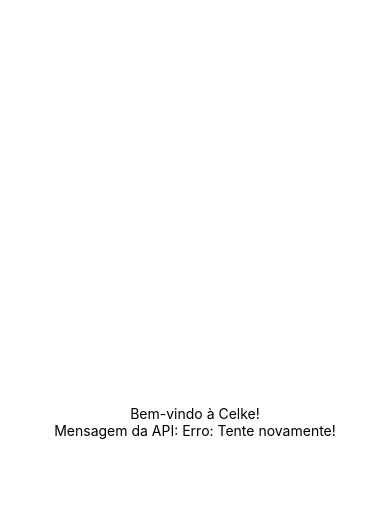
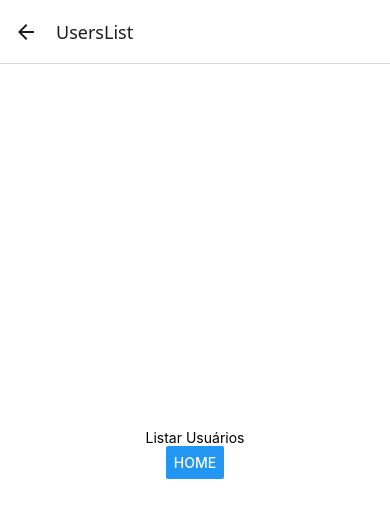
Before and after one commit to celkecursos/tutorial-aula-react-native-0-79-typescript, a React Native app: screen /UsersList in a window 390 px wide. Shown: the top 518 px of the page. Built offline with nearby package versions, Linux system fonts and the light colour scheme; no server answers.

Commit message:
Como criar rotas e navegação no aplicativo com React Native - Aula 3

```diff
--- a/App.tsx
+++ b/App.tsx
@@ -1,63 +1,10 @@
-// Importa o componente StatusBar da biblioteca do Expo para controlar a barra de status do dispositivo
-import { StatusBar } from 'expo-status-bar';
+import React, { JSX } from "react";
 
-// Importa componentes essenciais do React Native para estilização e layout
-import { StyleSheet, Text, View } from 'react-native';
+// Importar o arquivo com as rotas
+import Routes from "./src/routes";
 
-// Importa o arquivo de configuração da API criada
-import api from './src/config/api';
-
-// Importa hooks do React: useEffect (efeitos colaterais) e useState (estado)
-import { useEffect, useState } from 'react';
-
-// Função principal do app, componente padrão exportado
-export default function App() {
-
-  // Cria um estado chamado 'messages' do tipo string para armazenar o retorno da API
-  const [messages, setMessages] = useState<string>("Carregando...");
-
-  // Função assíncrona que faz requisição GET para a API
-  const pageHome = async () => {
-
-    // Chama a rota principal da API usando GET
-    await api.get('/')
-      .then((response) => {
-        // Quando a requisição for bem-sucedida, armazena a mensagem da resposta no estado 'messages'
-        setMessages(response.data.message);
-      }).catch((err: any) => {
-
-        // Tenta pegar a mensagem do erro, se não existir usa mensagem padrão
-        setMessages(err.response?.data?.message ?? "Erro: Tente novamente!");
-      });
-  }
-
-  // Executa a função pageHome automaticamente quando o componente for montado
-  useEffect(() => {
-    pageHome();
-  }, []) // Array vazio garante que o efeito só execute uma vez, ao carregar o app
-
-  // Estrutura visual do app
-  return (
-    <View style={styles.container}>
-      {/* Texto fixo de boas-vindas */}
-      <Text>Bem-vindo à Celke!</Text>
-
-      {/* Exibe a mensagem vinda da API, se existir */}
-      <Text>{`Mensagem da API: ${messages}`}</Text>
-
-      {/* Exibe a barra de status padrão do Expo */}
-      <StatusBar style="auto" />
-    </View>
-  );
+const App = (): JSX.Element => {
+  return <Routes />
 }
 
-// Objeto de estilos usando StyleSheet do React Native
-const styles = StyleSheet.create({
-  container: {
-    flex: 1, // Ocupa todo o espaço da tela
-    backgroundColor: '#fff', // Cor de fundo branca
-    alignItems: 'center', // Alinha os itens no centro horizontalmente
-    justifyContent: 'center', // Alinha os itens no centro verticalmente
-    padding: 10, // Espaçamento interno de 10 pixels
-  },
-});
+export default App;
--- a/package.json
+++ b/package.json
@@ -9,11 +9,15 @@
     "web": "expo start --web"
   },
   "dependencies": {
+    "@react-navigation/native": "^7.1.9",
+    "@react-navigation/native-stack": "^7.3.13",
     "axios": "^1.9.0",
     "expo": "~53.0.9",
     "expo-status-bar": "~2.2.3",
     "react": "19.0.0",
-    "react-native": "0.79.2"
+    "react-native": "0.79.2",
+    "react-native-screens": "~4.10.0",
+    "react-native-safe-area-context": "5.4.0"
   },
   "devDependencies": {
     "@babel/core": "^7.25.2",
--- /dev/null
+++ b/src/pages/Home/index.tsx
@@ -0,0 +1,84 @@
+// Importa o componente StatusBar da biblioteca do Expo para controlar a barra de status do dispositivo
+import { StatusBar } from 'expo-status-bar';
+
+// Importa componentes essenciais do React Native para estilização e layout
+import { Button, StyleSheet, Text, View } from 'react-native';
+
+// Importa hooks do React: useEffect (efeitos colaterais) e useState (estado)
+import { useEffect, useState } from 'react';
+
+// Importa o hook que permite usar a navegação dentro do componente
+import { useNavigation } from '@react-navigation/native';
+
+// Importa a definição dos tipos de rotas criadas no arquivo de rotas
+import { RootStackParamList } from '../../routes';
+
+// Importa o tipo de navegação específico para o Native Stack Navigator
+import { NativeStackNavigationProp } from '@react-navigation/native-stack';
+
+// Cria um tipo para a navegação da tela "UsersList"
+// Isso informa ao TypeScript que esta tela faz parte do Stack Navigator
+// e que pode navegar para outras rotas definidas no RootStackParamList
+type NavigationProps = NativeStackNavigationProp<RootStackParamList, 'UsersList'>;
+
+// Importa o arquivo de configuração da API criada
+import api from '../../config/api';
+
+// Função Home
+export default function Home() {
+
+  // Usa o hook useNavigation com tipagem definida acima
+  // Isso permite usar a navegação com segurança de tipos
+  const navigation = useNavigation<NavigationProps>();
+
+  // Cria um estado chamado 'messages' do tipo string para armazenar o retorno da API
+  const [messages, setMessages] = useState<string>("Carregando...");
+
+  // Função assíncrona que faz requisição GET para a API
+  const pageHome = async () => {
+
+    // Chama a rota principal da API usando GET
+    await api.get('/')
+      .then((response) => {
+        // Quando a requisição for bem-sucedida, armazena a mensagem da resposta no estado 'messages'
+        setMessages(response.data.message);
+      }).catch((err: any) => {
+
+        // Tenta pegar a mensagem do erro, se não existir usa mensagem padrão
+        setMessages(err.response?.data?.message ?? "Erro: Tente novamente!");
+      });
+  }
+
+  // Executa a função pageHome automaticamente quando o componente for montado
+  useEffect(() => {
+    pageHome();
+  }, []) // Array vazio garante que o efeito só execute uma vez, ao carregar o app
+
+  // Estrutura visual do app
+  return (
+    <View style={styles.container}>
+      {/* Texto fixo de boas-vindas */}
+      <Text>Bem-vindo à Celke!!</Text>
+
+      {/* Botão para navegar até a tela "UsersList" (listar usuários) */}
+      <Button title='Usuários' onPress={() => navigation.navigate('UsersList')} />
+
+      {/* Exibe a mensagem vinda da API, se existir */}
+      <Text>{`Mensagem da API: ${messages}`}</Text>
+
+      {/* Exibe a barra de status padrão do Expo */}
+      <StatusBar style="auto" />
+    </View>
+  );
+}
+
+// Objeto de estilos usando StyleSheet do React Native
+const styles = StyleSheet.create({
+  container: {
+    flex: 1, // Ocupa todo o espaço da tela
+    backgroundColor: '#fff', // Cor de fundo branca
+    alignItems: 'center', // Alinha os itens no centro horizontalmente
+    justifyContent: 'center', // Alinha os itens no centro verticalmente
+    padding: 10, // Espaçamento interno de 10 pixels
+  },
+});
--- /dev/null
+++ b/src/pages/Users/List/index.tsx
@@ -0,0 +1,47 @@
+// Importa componentes essenciais do React Native para estilização e layout
+import { Button, StyleSheet, Text, View } from 'react-native';
+
+// Importa o hook que permite usar a navegação dentro do componente
+import { useNavigation } from '@react-navigation/native';
+
+// Importa a definição dos tipos de rotas criadas no arquivo de rotas
+import { RootStackParamList } from '../../../routes';
+
+// Importa o tipo de navegação específico para o Native Stack Navigator
+import { NativeStackNavigationProp } from '@react-navigation/native-stack';
+
+// Cria um tipo para a navegação da tela "UsersList"
+// Isso informa ao TypeScript que esta tela faz parte do Stack Navigator
+// e que pode navegar para outras rotas definidas no RootStackParamList
+type NavigationProps = NativeStackNavigationProp<RootStackParamList, 'UsersList'>;
+
+// Função listar usuários
+export default function UsersList() {
+
+  // Usa o hook useNavigation com tipagem definida acima
+  // Isso permite usar a navegação com segurança de tipos
+  const navigation = useNavigation<NavigationProps>();
+
+  // Estrutura visual do app
+  return (
+    <View style={styles.container}>
+      {/* Texto fixo listar usuários */}
+      <Text>Listar Usuários</Text>
+
+      {/* Botão para voltar a tela "Home" */}
+      <Button title='Home' onPress={() => navigation.goBack()} />
+
+    </View>
+  );
+}
+
+// Objeto de estilos usando StyleSheet do React Native
+const styles = StyleSheet.create({
+  container: {
+    flex: 1, // Ocupa todo o espaço da tela
+    backgroundColor: '#fff', // Cor de fundo branca
+    alignItems: 'center', // Alinha os itens no centro horizontalmente
+    justifyContent: 'center', // Alinha os itens no centro verticalmente
+    padding: 10, // Espaçamento interno de 10 pixels
+  },
+});
--- /dev/null
+++ b/src/routes/index.tsx
@@ -0,0 +1,31 @@
+// Importar as dependência para navegar entre as página
+import { NavigationContainer } from "@react-navigation/native";
+import { createNativeStackNavigator } from "@react-navigation/native-stack";
+
+// Importar as páginas
+import Home from "../pages/Home";
+import UsersList from "../pages/Users/List";
+
+// Definindo o tipo das rotas (tipagem para segurança com TypeScript)
+export type RootStackParamList = {
+    Home: undefined; // sem parâmetros
+    UsersList: undefined;
+};
+
+// Criando o stack navigator com os tipos definidos acima
+const Stack = createNativeStackNavigator<RootStackParamList>();
+
+// Função principal que define as rotas da aplicação
+export default function Routes(){
+    return (
+        // Envolve toda a navegação dentro de um container que gerencia o estado da navegação
+        <NavigationContainer>
+            {/* Define a pilha de navegação (stack), onde as telas são empilhadas conforme navegação */}
+            <Stack.Navigator>
+                {/* Define cada tela com um nome e o componente associado a ela */}
+                <Stack.Screen name="Home" component={Home} />
+                <Stack.Screen name="UsersList" component={UsersList} />
+            </Stack.Navigator>
+        </NavigationContainer>
+    )
+}
```
Also changed, not shown: 2 other files (tests, documents, lock files or other folders).
